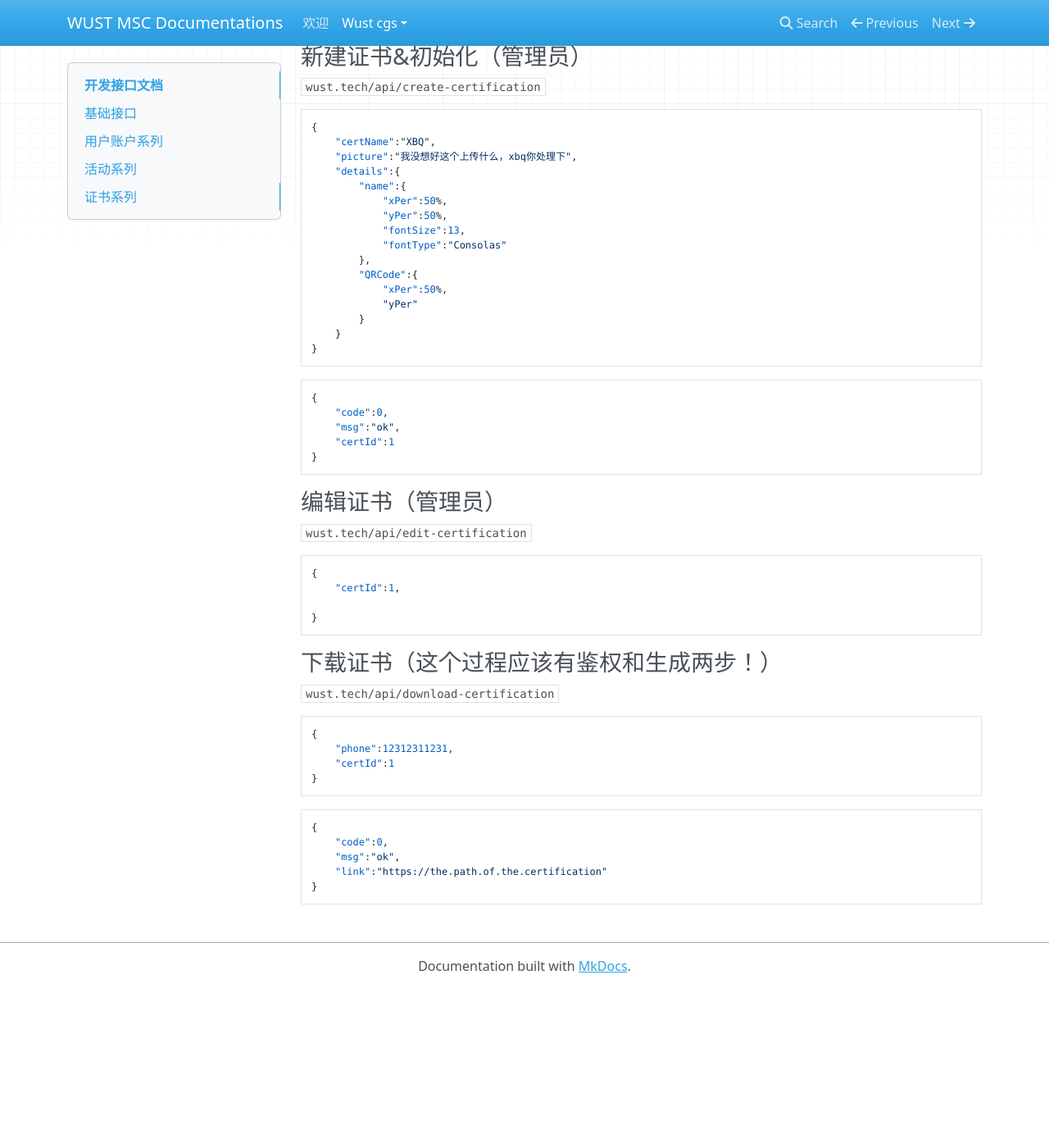
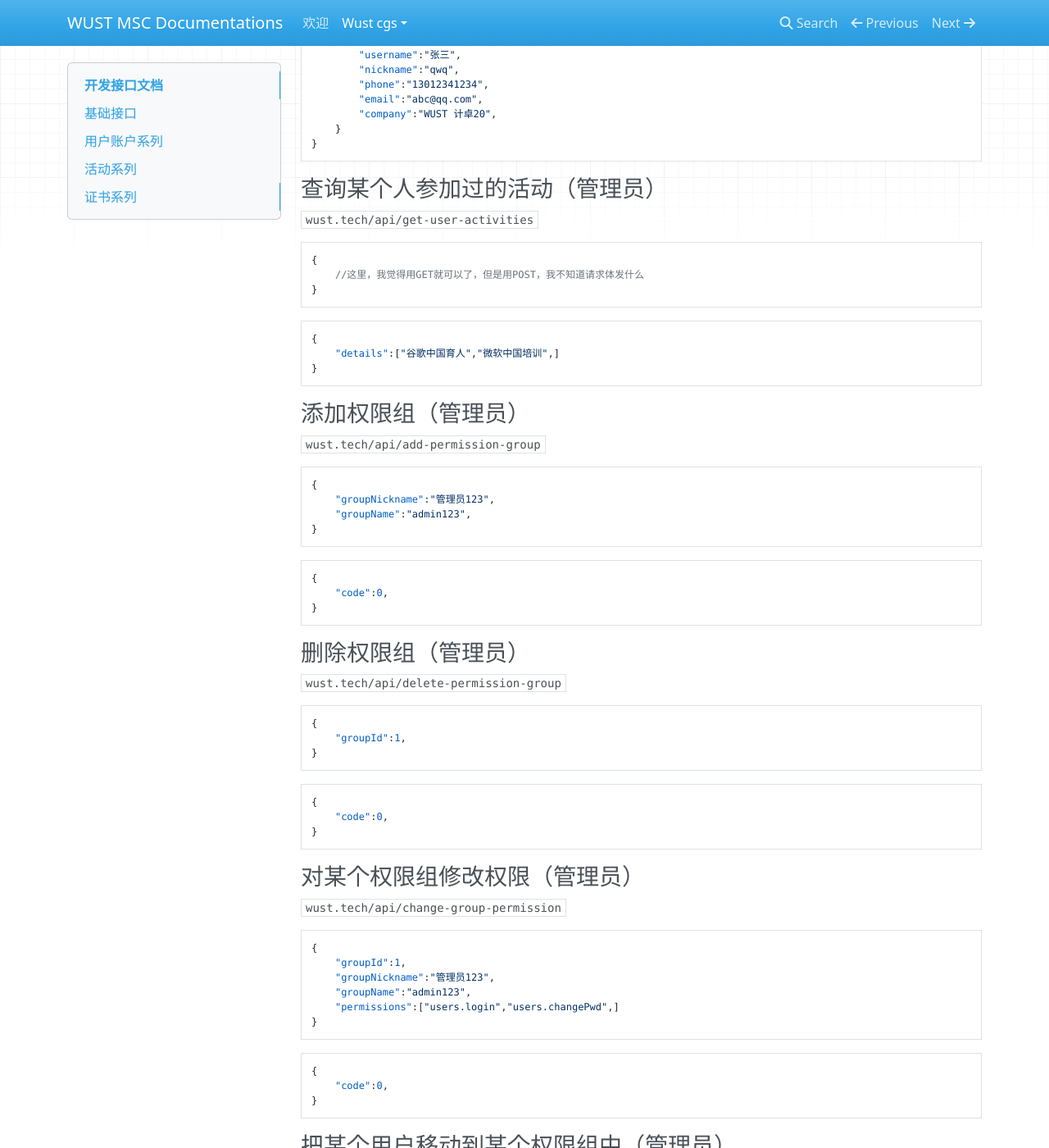
Before and after one commit to wust-msc-project/docs, an MkDocs documentation site: the page built from docs/wust-cgs/api/index.md, in a window 1280 px wide and 1400 px high, scrolled down 7478 px. Shown: the whole window at 82% size. Built offline with MkDocs 1.6.1, drawn with Linux system fonts in a browser that asks for light colours; nearby versions of some CDN libraries; before the commit the page ends 8684 px from its top, so only the background shows below that; some of the changed text lies outside the part shown.

Commit message:
feat:finish users system

````diff
--- a/docs/wust-cgs/api/index.md
+++ b/docs/wust-cgs/api/index.md
@@ -222,6 +222,31 @@
 
 ```json
 {
+    //这里，我觉得用GET就可以了，但是用POST，我不知道请求体发什么
+}
+```
+
+```json
+{
+    "code":0,
+    "msg":"ok",
+    "details":{
+        "username":"张三",
+        "nickname":"qwq",
+        "phone":"13012341234",
+        "email":"abc@qq.com",
+        "company":"WUST 计卓20",
+    }
+}
+```
+
+### 查看某个人的个人资料（不是自己的）（管理员）
+
+`wust.tech/api/get-users-info`
+
+```json
+{
+    "phone":13012341234,
 }
 ```
 
@@ -259,6 +284,29 @@
 {
     "code":0,
     "msg":"ok",
+}
+```
+
+### 修改某个人的个人资料
+
+`wust.tech/api/edit-users-info`
+
+```json
+{
+    "phone":13012341234,
+    "details":{
+        "username":"张三",
+        "nickname":"qwq",
+        "phone":"13012341234",
+        "email":"abc@qq.com",
+        "company":"WUST 计卓20",
+    }
+}
+```
+
+```json
+{
+    "code":0,
 }
 ```
 
@@ -383,27 +431,88 @@
 
 ### 查询某个人参加过的活动（管理员）
 
-`wust.tech/api/get-
+`wust.tech/api/get-user-activities`
+
+```json
+{
+    //这里，我觉得用GET就可以了，但是用POST，我不知道请求体发什么
+}
+```
+
+```json
+{
+    "details":["谷歌中国育人","微软中国培训",]
+}
+```
 
 ### 添加权限组（管理员）
 
+`wust.tech/api/add-permission-group`
 
+```json
+{
+    "groupNickname":"管理员123",
+    "groupName":"admin123",
+}
+```
+
+```json
+{
+    "code":0,
+}
+```
 
 ### 删除权限组（管理员）
 
+`wust.tech/api/delete-permission-group`
 
+```json
+{
+    "groupId":1,
+}
+```
 
-### 对某个权限组添加某个权限（管理员）
+```json
+{
+    "code":0,
+}
+```
 
+### 对某个权限组修改权限（管理员）
 
+`wust.tech/api/change-group-permission`
 
-### 对某个权限组删除某个权限（管理员）
+```json
+{
+    "groupId":1,
+    "groupNickname":"管理员123",
+    "groupName":"admin123",
+    "permissions":["users.login","users.changePwd",]
+}
+```
 
-
+```json
+{
+    "code":0,
+}
+```
 
 ### 把某个用户移动到某个权限组中（管理员）
 
+`wust.tech/api/move-user-into-group`
 
+```json
+{
+    "phone":13012341234,
+    "groupId":1,
+}
+```
+
+```json
+{
+    "code":0,
+}
+```
 
 ## 活动系列
 
````
Also changed, not shown: docs/wust-cgs/permissions/index.md (added, +55 -0 lines).
